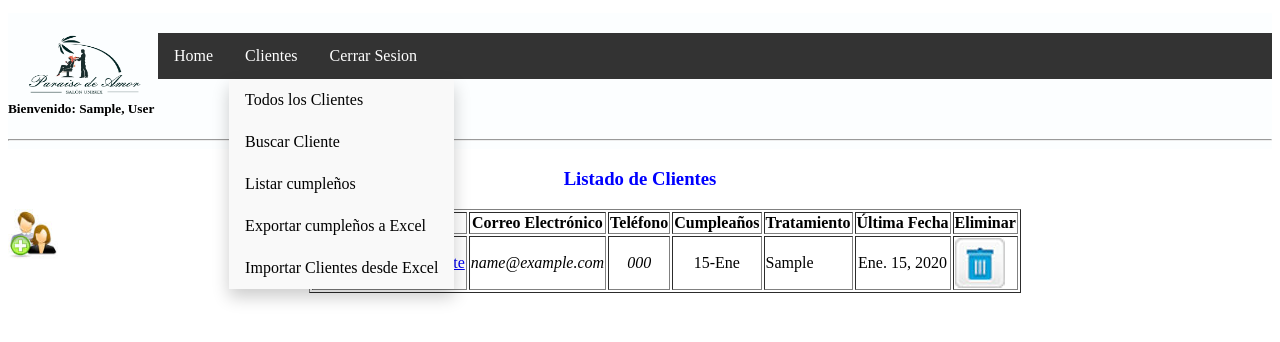
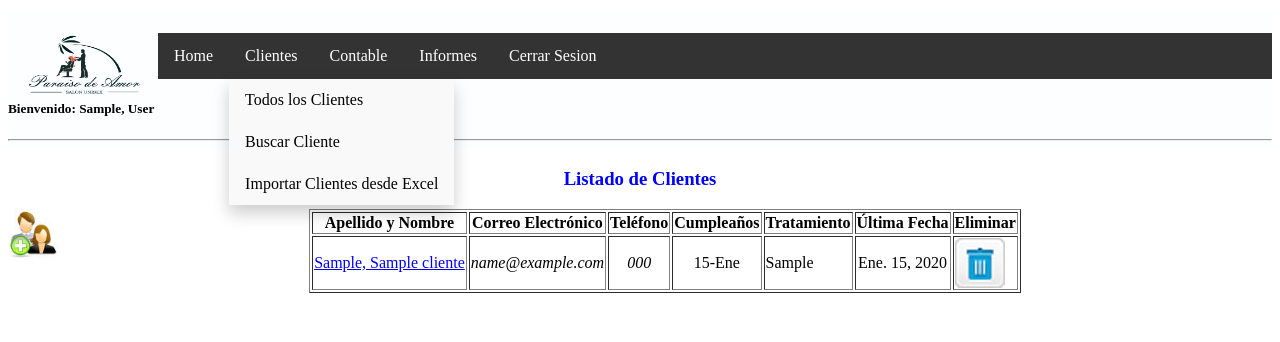
Before and after one commit to erecoliza/paraiso, a Django app: page /clientes/ in a window 1280 px wide, after a click on "Clientes". Shown: the top 342 px of the page. Run offline with Django 3.2, Linux system fonts and the light colour scheme; a user stored in the database is signed in; tables that the repository leaves empty hold one stand-in row (values such as "Sample post"); parts of the project's set-up code (start-up, migrations or seed data) failed here and were passed over.

Commit message:
Modificación del menu principal

```diff
--- a/paraiso/peluqueria/templates/base.html
+++ b/paraiso/peluqueria/templates/base.html
@@ -15,16 +15,30 @@
       <ul>
         <li><a class="active" href="/menu">Home</a></li>
         <li class="dropdown">
-          <a href="javascript:void(0)" class="dropbtn" onclick="myFunction()">Clientes</a>
-          <div class="dropdown-content" id="myDropdown">
-            <a href="/clientes">Todos los Clientes</a>
-            <a href="/cliente_buscar#">Buscar Cliente</a>
-            <a href="/cumple">Listar cumpleños</a>
-            <a href="/cumple_a_excel">Exportar cumpleños a Excel</a>
-            <a href="/import_excel">Importar Clientes desde Excel</a>
-          </div>
+            <a href="javascript:void(0)" class="dropbtn" onclick="clientesFunction()">Clientes</a>
+            <div class="dropdown-content" id="clientesDropdown">
+                <a href="/clientes">Todos los Clientes</a>
+                <a href="/cliente_buscar#">Buscar Cliente</a>
+                <a href="/import_excel">Importar Clientes desde Excel</a>
+            </div>
         </li>
+        <li class="dropdown">
+            <a href="javascript:void(0)" class="dropbtn" onclick="contableFunction()">Contable</a>
+            <div class="dropdown-content" id="contableDropdown">
+                <a href="">Asientos</a>
+                <a href="">Mayor</a>
+                <a href="">Sumas y Saldos</a>
+            </div>
+          </li>
+          <li class="dropdown">
+              <a href="javascript:void(0)" class="dropbtn" onclick="informesFunction()">Informes</a>
+              <div class="dropdown-content" id="informesDropdown">
+                  <a href="/cumple">Listar cumpleños</a>
+                  <a href="/cumple_a_excel">Exportar cumpleños a Excel</a>
+              </div>
+          </li>
          <li><a href="/cerrar">Cerrar Sesion</a></li>
+
          <!--
          <li><a href="/admin">Administrador de datos</a></li>
          -->
@@ -41,14 +55,18 @@
     <script>
     /* When the user clicks on the button,
     toggle between hiding and showing the dropdown content */
-    function myFunction() {
-        document.getElementById("myDropdown").classList.toggle("show");
+    function clientesFunction() {
+        document.getElementById("clientesDropdown").classList.toggle("show");
     }
-
+    function contableFunction() {
+        document.getElementById("contableDropdown").classList.toggle("show");
+    }
+    function informesFunction() {
+        document.getElementById("informesDropdown").classList.toggle("show");
+    }
     // Close the dropdown if the user clicks outside of it
     window.onclick = function(e) {
       if (!e.target.matches('.dropbtn')) {
-
         var dropdowns = document.getElementsByClassName("dropdown-content");
         for (var d = 0; d < dropdowns.length; d++) {
           var openDropdown = dropdowns[d];
@@ -59,5 +77,4 @@
       }
     }
     </script>
-
 </html>
```
Also changed, not shown: paraiso/peluqueria/models.py (line endings or trailing spaces), paraiso/peluqueria/templates/cliente_buscar.html (line endings or trailing spaces).
